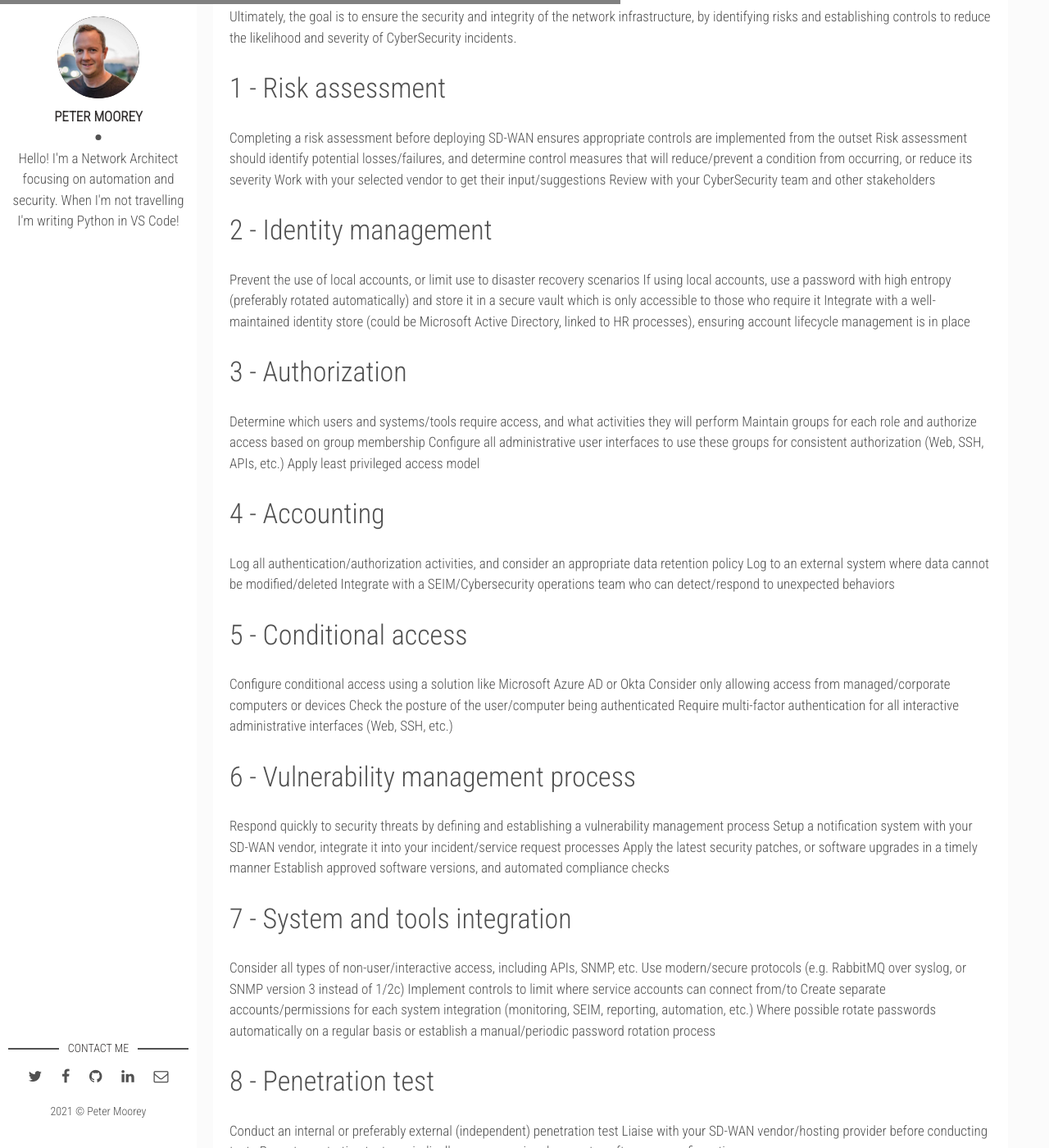
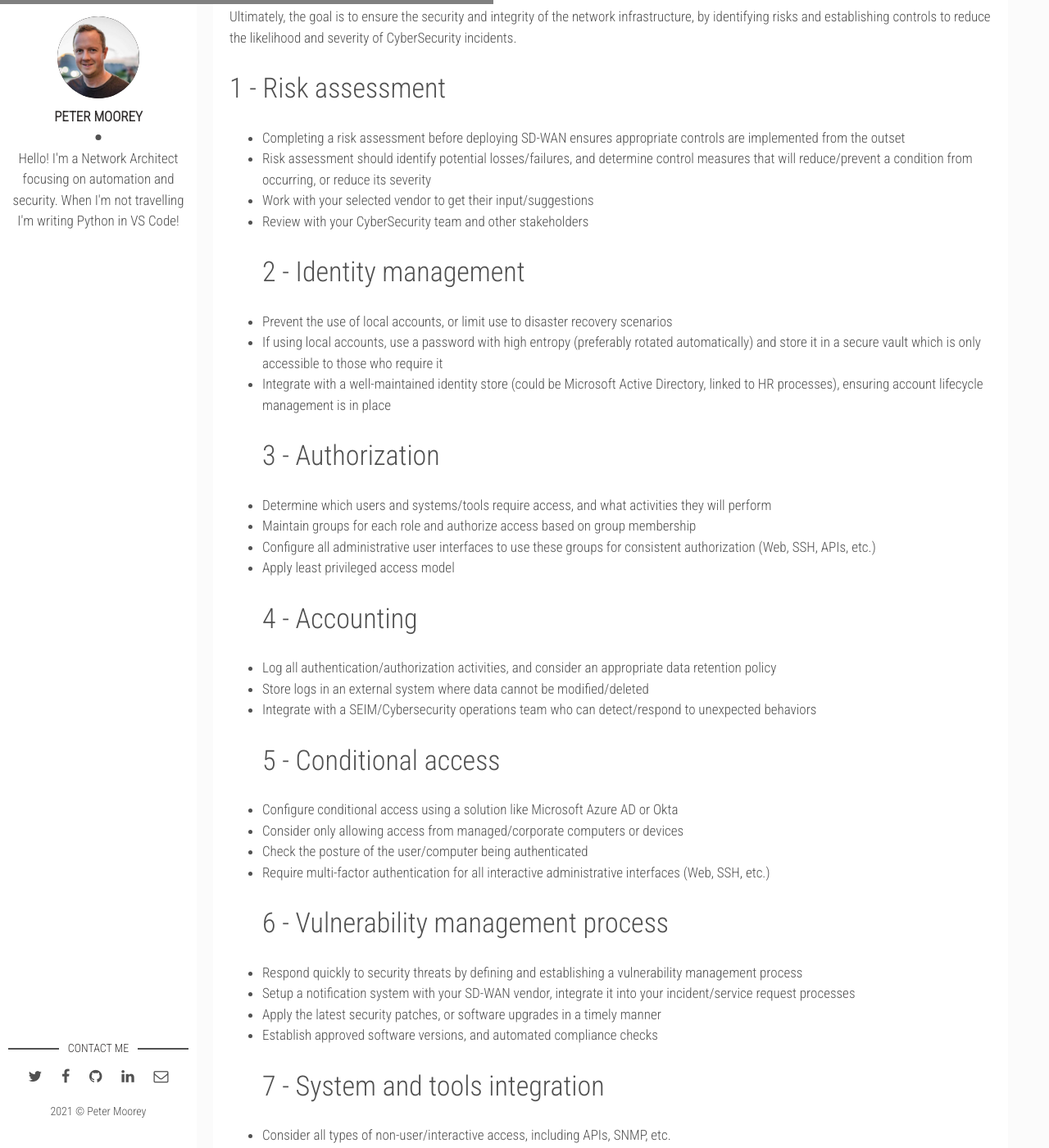
Before and after one commit to petermoorey/petermoorey.github.io, a Jekyll site: the page built from _posts/2021-10-23-top-10-sd-wan-administrative-security-considerations.markdown, in a window 1280 px wide and 1400 px high, scrolled down 705 px. Shown: the whole window at 82% size. Built offline with Jekyll 4.4.1, drawn with Linux system fonts in a browser that asks for light colours; nearby versions of some CDN libraries; some of the changed text lies outside the part shown.

Commit message:
Updated formatting

```diff
--- a/_posts/2021-10-23-top-10-sd-wan-administrative-security-considerations.markdown
+++ b/_posts/2021-10-23-top-10-sd-wan-administrative-security-considerations.markdown
@@ -12,48 +12,48 @@ I’ve been working on commercialization of a new SD-WAN solution, including ide
 Ultimately, the goal is to ensure the security and integrity of the network infrastructure, by identifying risks and establishing controls to reduce the likelihood and severity of CyberSecurity incidents.
 
 # 1 - Risk assessment
-Completing a risk assessment before deploying SD-WAN ensures appropriate controls are implemented from the outset
-Risk assessment should identify potential losses/failures, and determine control measures that will reduce/prevent a condition from occurring, or reduce its severity
-Work with your selected vendor to get their input/suggestions
-Review with your CyberSecurity team and other stakeholders
+- Completing a risk assessment before deploying SD-WAN ensures appropriate controls are implemented from the outset
+- Risk assessment should identify potential losses/failures, and determine control measures that will reduce/prevent a condition from occurring, or reduce its severity
+- Work with your selected vendor to get their input/suggestions
+- Review with your CyberSecurity team and other stakeholders
 # 2 - Identity management
-Prevent the use of local accounts, or limit use to disaster recovery scenarios
-If using local accounts, use a password with high entropy (preferably rotated automatically) and store it in a secure vault which is only accessible to those who require it
-Integrate with a well-maintained identity store (could be Microsoft Active Directory, linked to HR processes), ensuring account lifecycle management is in place
+- Prevent the use of local accounts, or limit use to disaster recovery scenarios
+- If using local accounts, use a password with high entropy (preferably rotated automatically) and store it in a secure vault which is only accessible to those who require it
+- Integrate with a well-maintained identity store (could be Microsoft Active Directory, linked to HR processes), ensuring account lifecycle management is in place
 # 3 - Authorization
-Determine which users and systems/tools require access, and what activities they will perform
-Maintain groups for each role and authorize access based on group membership
-Configure all administrative user interfaces to use these groups for consistent authorization (Web, SSH, APIs, etc.)
-Apply least privileged access model
+- Determine which users and systems/tools require access, and what activities they will perform
+- Maintain groups for each role and authorize access based on group membership
+- Configure all administrative user interfaces to use these groups for consistent authorization (Web, SSH, APIs, etc.)
+- Apply least privileged access model
 # 4 - Accounting
-Log all authentication/authorization activities, and consider an appropriate data retention policy
-Log to an external system where data cannot be modified/deleted
-Integrate with a SEIM/Cybersecurity operations team who can detect/respond to unexpected behaviors
+- Log all authentication/authorization activities, and consider an appropriate data retention policy
+- Store logs in an external system where data cannot be modified/deleted
+- Integrate with a SEIM/Cybersecurity operations team who can detect/respond to unexpected behaviors
 # 5 - Conditional access
-Configure conditional access using a solution like Microsoft Azure AD or Okta
-Consider only allowing access from managed/corporate computers or devices
-Check the posture of the user/computer being authenticated
-Require multi-factor authentication for all interactive administrative interfaces (Web, SSH, etc.)
+- Configure conditional access using a solution like Microsoft Azure AD or Okta
+- Consider only allowing access from managed/corporate computers or devices
+- Check the posture of the user/computer being authenticated
+- Require multi-factor authentication for all interactive administrative interfaces (Web, SSH, etc.)
 # 6 - Vulnerability management process
-Respond quickly to security threats by defining and establishing a vulnerability management process
-Setup a notification system with your SD-WAN vendor, integrate it into your incident/service request processes
-Apply the latest security patches, or software upgrades in a timely manner
-Establish approved software versions, and automated compliance checks
+- Respond quickly to security threats by defining and establishing a vulnerability management process
+- Setup a notification system with your SD-WAN vendor, integrate it into your incident/service request processes
+- Apply the latest security patches, or software upgrades in a timely manner
+- Establish approved software versions, and automated compliance checks
 # 7 - System and tools integration
-Consider all types of non-user/interactive access, including APIs, SNMP, etc.
-Use modern/secure protocols (e.g. RabbitMQ over syslog, or SNMP version 3 instead of 1/2c)
-Implement controls to limit where service accounts can connect from/to
-Create separate accounts/permissions for each system integration (monitoring, SEIM, reporting, automation, etc.)
-Where possible rotate passwords automatically on a regular basis or establish a manual/periodic password rotation process
+- Consider all types of non-user/interactive access, including APIs, SNMP, etc.
+- Use modern/secure protocols (e.g. RabbitMQ over syslog, or SNMP version 3 instead of 1/2c)
+- Implement controls to limit where service accounts can connect from/to
+- Create separate accounts/permissions for each system integration (monitoring, SEIM, reporting, automation, etc.)
+- Where possible rotate passwords automatically on a regular basis or establish a manual/periodic password rotation process
 # 8 - Penetration test
-Conduct an internal or preferably external (independent) penetration test
-Liaise with your SD-WAN vendor/hosting provider before conducting tests
-Repeat penetration tests periodically, or upon major changes to software or configuration
+- Conduct an internal or preferably external (independent) penetration test
+- Liaise with your SD-WAN vendor/hosting provider before conducting tests
+- Repeat penetration tests periodically, or upon major changes to software or configuration
 # 9 - Vendor best practices/hardening
-Ask for assistance from your SD-WAN vendor to apply their best practices for system hardening
-Change all default credentials
-Consider the security of related infrastructure such as cloud resources, authentication/management/monitoring systems
+- Ask for assistance from your SD-WAN vendor to apply their best practices for system hardening
+- Change all default credentials
+- Consider the security of related infrastructure such as cloud resources, authentication/management/monitoring systems
 # 10 - Establish response plans, and conduct drills
-Define response plans for scenarios identified in the risk assessment
-Conduct periodic drills (practical tests, or practice/theoretical situations)
-Ensure the response plan works and is well known/understood to those involved
+- Define response plans for scenarios identified in the risk assessment
+- Conduct periodic drills (practical tests, or practice/theoretical situations)
+- Ensure the response plan works and is well known/understood to those involved
```
